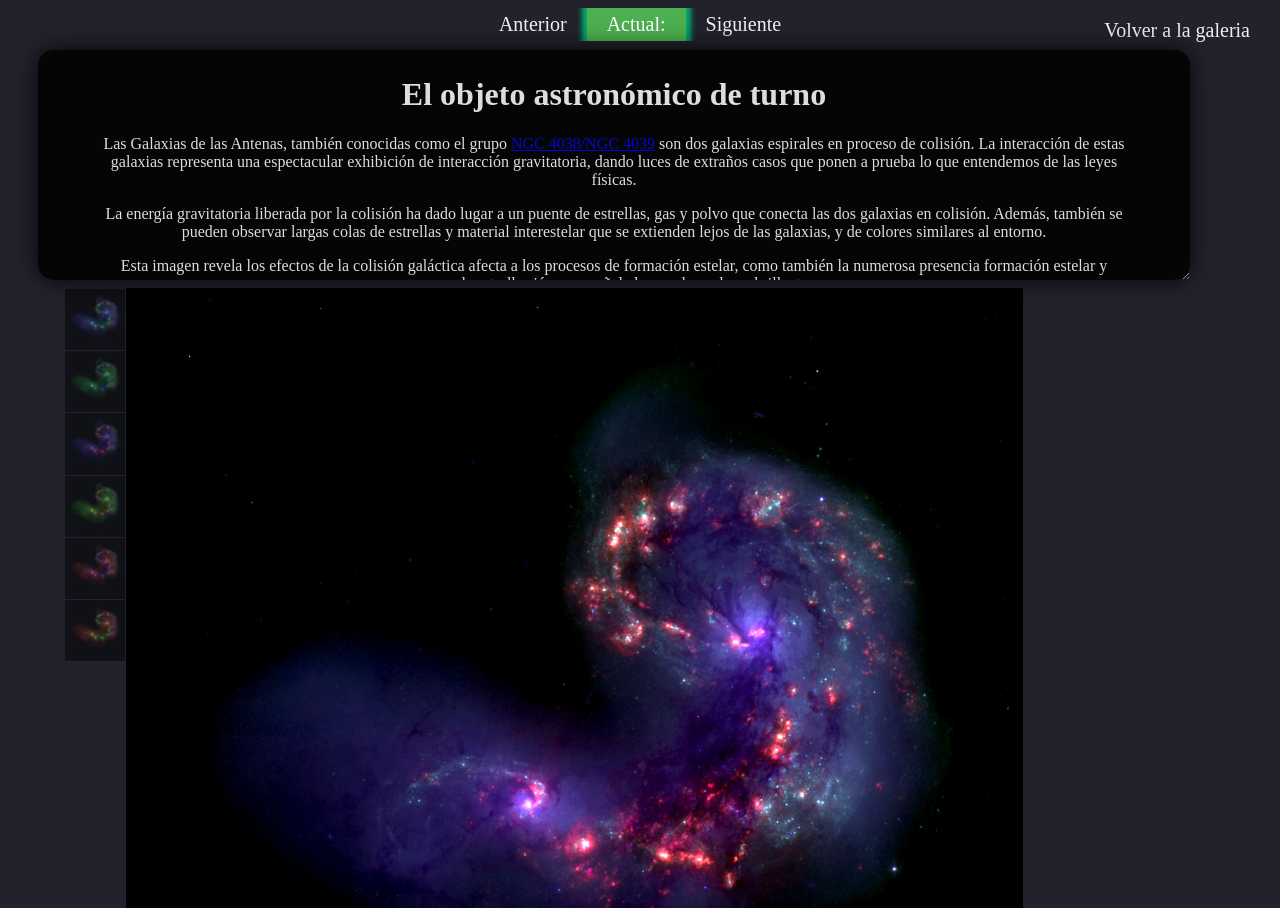
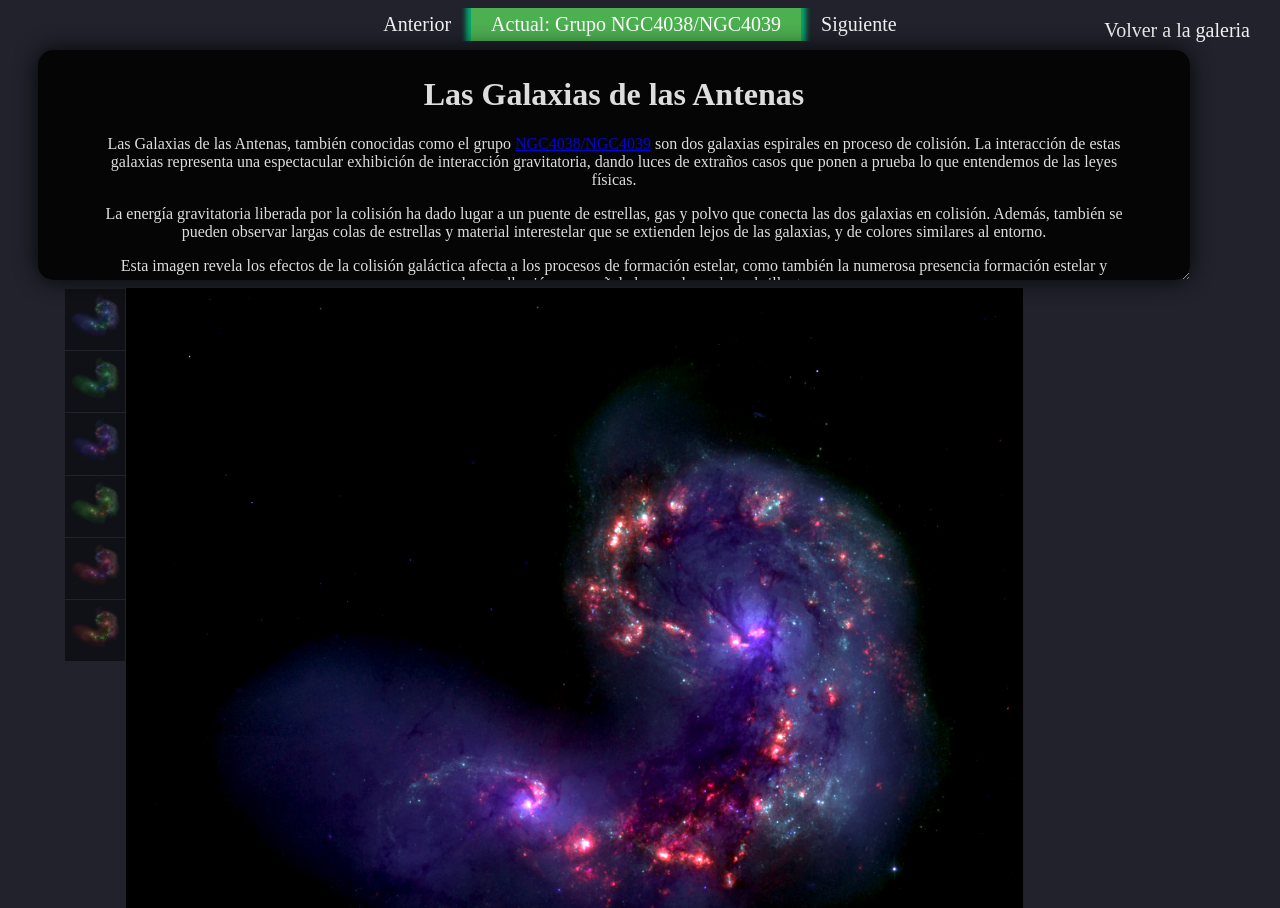
Before and after one commit to nicomedinap/nicomedinap.github.io, a Jekyll site: the page Galeria/HST/MostrarImagenesAntennaeGalaxies.html, which Jekyll copies as it is, in a window 1280 px wide. Built offline with Jekyll 4.4.1, drawn with Linux system fonts in a browser that asks for light colours.

Commit message:
Update MostrarImagenesAntennaeGalaxies.html

```diff
--- a/Galeria/HST/MostrarImagenesAntennaeGalaxies.html
+++ b/Galeria/HST/MostrarImagenesAntennaeGalaxies.html
@@ -168,15 +168,15 @@ caracteristicas de ese <a> dentro del div BarraBotones */
 
 	<div class="BarraBotones">
 		<a href=" ">Anterior</a>
-		<a class="active" href="#home">Actual:  </a>
+		<a class="active" href="#home">Actual: Grupo NGC4038/NGC4039</a>
 		<a href=" ">Siguiente</a>
 	</div>
 
 	<div class="Contenido">
 		<div class="CajaInfo" >
-			<h1 class="page_title"> El objeto astronómico de turno </h1>
+			<h1 class="page_title"> Las Galaxias de las Antenas </h1>
 
-			<p> Las Galaxias de las Antenas, también conocidas como el grupo <a href="https://es.wikipedia.org/wiki/Grupo_NGC_4038" target="_blank" > NGC 4038/NGC 4039</a> son dos galaxias espirales en proceso de colisión. La interacción de estas galaxias representa una espectacular exhibición de interacción gravitatoria, dando luces de extraños casos que ponen a prueba lo que entendemos de las leyes físicas. </p>
+			<p> Las Galaxias de las Antenas, también conocidas como el grupo <a href="https://es.wikipedia.org/wiki/Grupo_NGC_4038" target="_blank" >NGC4038/NGC4039</a> son dos galaxias espirales en proceso de colisión. La interacción de estas galaxias representa una espectacular exhibición de interacción gravitatoria, dando luces de extraños casos que ponen a prueba lo que entendemos de las leyes físicas. </p>
 
 			<p> La energía gravitatoria liberada por la colisión ha dado lugar a un puente de estrellas, gas y polvo que conecta las dos galaxias en colisión. Además, también se pueden observar largas colas de estrellas y material interestelar que se extienden lejos de las galaxias, y de colores similares al entorno.</p>
 
```
